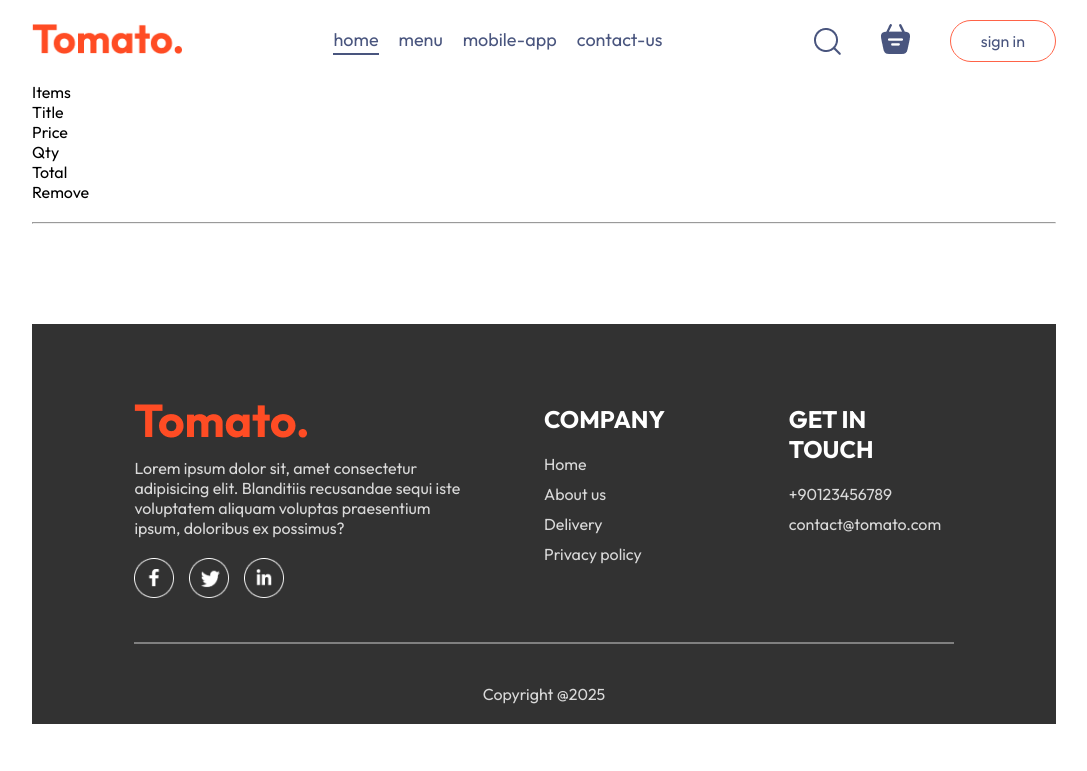
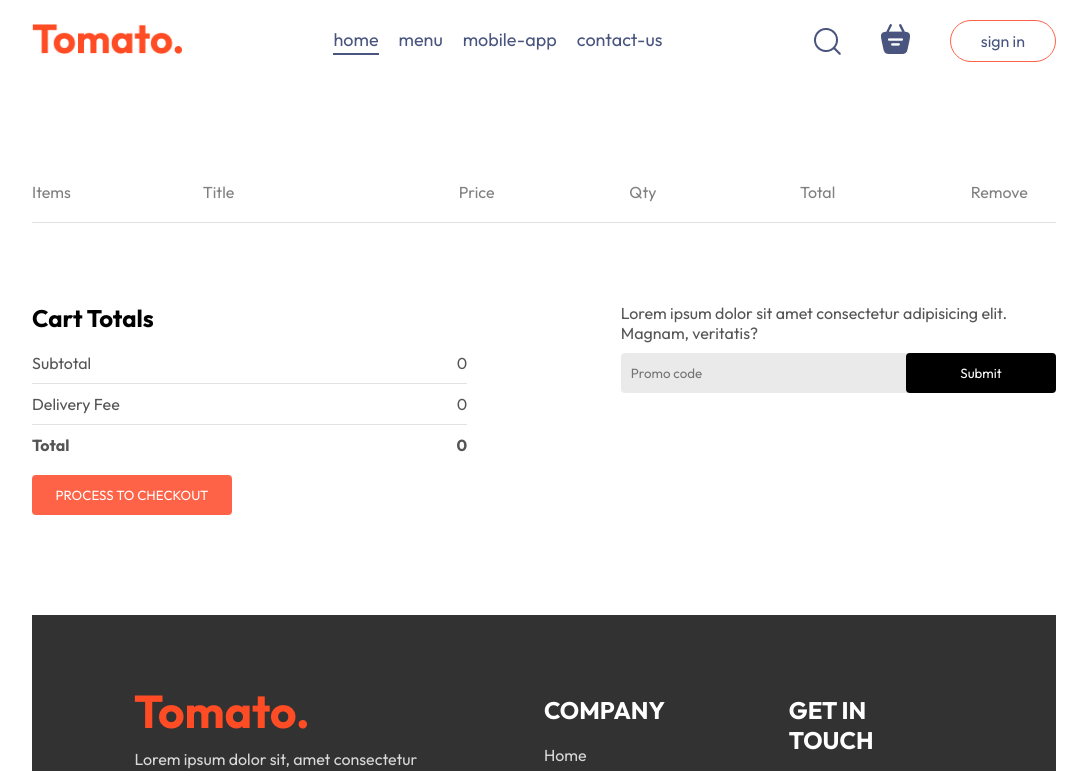
Before and after one commit to nguyenphuochao/fullstack-food-delivery, a React (Vite) app in the folder frontend/: page /cart in a window 1280 px wide. Shown: the top 771 px of the page, without its empty margins (96-1183 px from the left). Built offline with nearby package versions, Linux system fonts and the light colour scheme.

Commit message:
feat: cart page

```diff
--- a/frontend/src/pages/Cart/Cart.css
+++ b/frontend/src/pages/Cart/Cart.css
@@ -0,0 +1,104 @@
+.cart {
+    margin-top: 100px;
+}
+
+.cart-items-title {
+    display: grid;
+    grid-template-columns: 1fr 1.5fr 1fr 1fr 1fr 0.5fr;
+    align-items: center;
+    color: grey;
+    font-size: max (1vw, 12px);
+}
+
+.cart-items-item {
+    margin: 10px 0px;
+    color: black;
+}
+
+.cart-items-item img {
+    width: 50px;
+}
+
+.cart hr {
+    height: 1px;
+    background-color: #e2e2e2;
+    border: none;
+}
+
+.cart-bottom {
+    margin-top: 80px;
+    display: flex;
+    justify-content: space-between;
+    gap: max(12vw, 20px);
+}
+
+.cart-total {
+    flex: 1;
+    display: flex;
+    flex-direction: column;
+    gap: 20px;
+}
+
+.cart-total-details {
+    display: flex;
+    justify-content: space-between;
+    color: #555;
+}
+
+.cart-total hr {
+    margin: 10px 0px;
+}
+
+.cart-total button {
+    border: none;
+    color: white;
+    background-color: tomato;
+    width: max(15vw, 200px);
+    padding: 12px 0px;
+    border-radius: 4px;
+    cursor: pointer;
+}
+
+.cart-promocode {
+    flex: 1;
+}
+
+.cart-promocode p {
+    color: #555;
+}
+
+.cart-promocode-input {
+    margin-top: 10px;
+    display: flex;
+    justify-content: space-between;
+    align-items: center;
+    background-color: #eaeaea;
+    border-radius: 4px;
+}
+
+.cart-promocode-input input {
+    background: transparent;
+    border: none;
+    outline: none;
+    padding-left: 10px;
+}
+
+.cart-promocode-input button {
+    width: max(10vw, 150px);
+    padding: 12px 5px;
+    background-color: black;
+    border: none;
+    color: white;
+    border-radius: 4px;
+}
+
+@media (max-width: 750px) {
+    .cart-bottom {
+        /* Đảo ngược lại vị trí css */
+        flex-direction: column-reverse;
+    }
+
+    .cart-promocode {
+        justify-content: start;
+    }
+}
--- a/frontend/src/pages/Cart/Cart.jsx
+++ b/frontend/src/pages/Cart/Cart.jsx
@@ -1,6 +1,5 @@
 import React, { useContext } from 'react'
 import './Cart.css'
-import { food_list } from '../../assets/assets'
 import { StoreContext } from '../../context/StoreContext';
 
 const Cart = () => {
@@ -10,7 +9,7 @@
     return (
         <div className='cart'>
             <div className='cart-items'>
-                <div className='cartt-items-title'>
+                <div className='cart-items-title'>
                     <p>Items</p>
                     <p>Title</p>
                     <p>Price</p>
@@ -24,19 +23,54 @@
                     food_list.map((item, index) => {
                         if (cartItems[item._id] > 0) {
                             return (
-                                <div key={index} className='cart-items-title cart-items-item'>
-                                    <img src={item.image} alt={item.name} />
-                                    <p>{item.name}</p>
-                                    <p>{item.price}</p>
-                                    <p>{cartItems[item._id]}</p>
-                                    <p>{Number(item.price) * Number(cartItems[item._id])}</p>
-                                    <p>x</p>
+                                <div>
+                                    <div key={index} className='cart-items-title cart-items-item'>
+                                        <img src={item.image} alt={item.name} />
+                                        <p>{item.name}</p>
+                                        <p>${item.price}</p>
+                                        <p>{cartItems[item._id]}</p>
+                                        <p>${Number(item.price) * Number(cartItems[item._id])}</p>
+                                        <p style={{ cursor: 'pointer' }} onClick={() => removeFromCart(item._id)}>x</p>
+                                    </div>
+                                    <hr />
                                 </div>
                             )
                         }
                     })
                 }
             </div>
+
+            <div className='cart-bottom'>
+                <div className='cart-total'>
+                    <h2>Cart Totals</h2>
+                    <div>
+                        <div className='cart-total-details'>
+                            <p>Subtotal</p>
+                            <p>{0}</p>
+                        </div>
+                        <hr />
+                        <div className='cart-total-details'>
+                            <p>Delivery Fee</p>
+                            <p>{0}</p>
+                        </div>
+                        <hr />
+                        <div className='cart-total-details'>
+                            <b>Total</b>
+                            <b>{0}</b>
+                        </div>
+                    </div>
+                    <button>PROCESS TO CHECKOUT</button>
+                </div>
+                <div className='cart-promocode'>
+                    <div>
+                        <p>Lorem ipsum dolor sit amet consectetur adipisicing elit. Magnam, veritatis?</p>
+                        <div className='cart-promocode-input'>
+                            <input type="text" placeholder='Promo code' />
+                            <button>Submit</button>
+                        </div>
+                    </div>
+                </div>
+            </div>
         </div>
     )
 }
```
